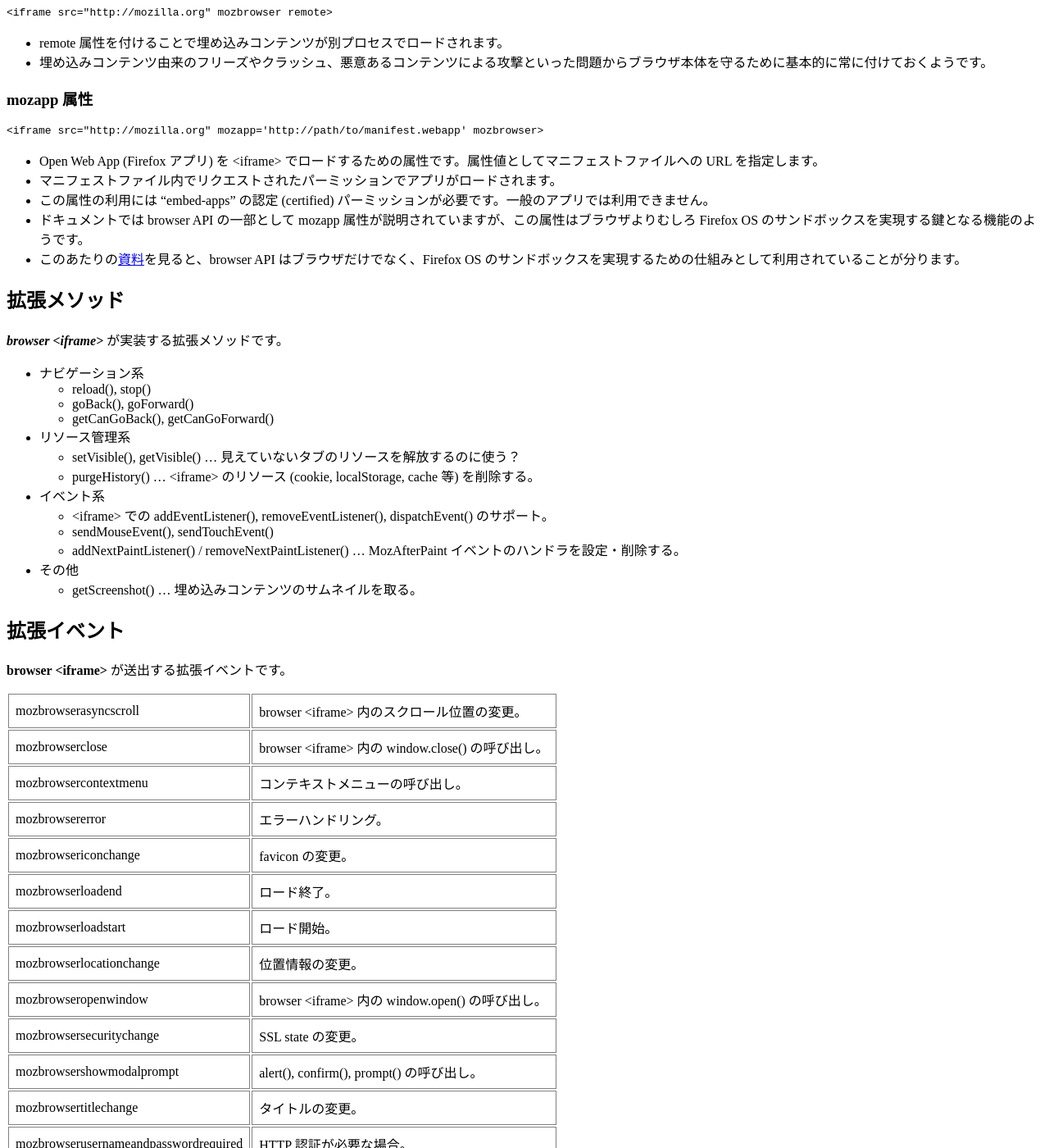
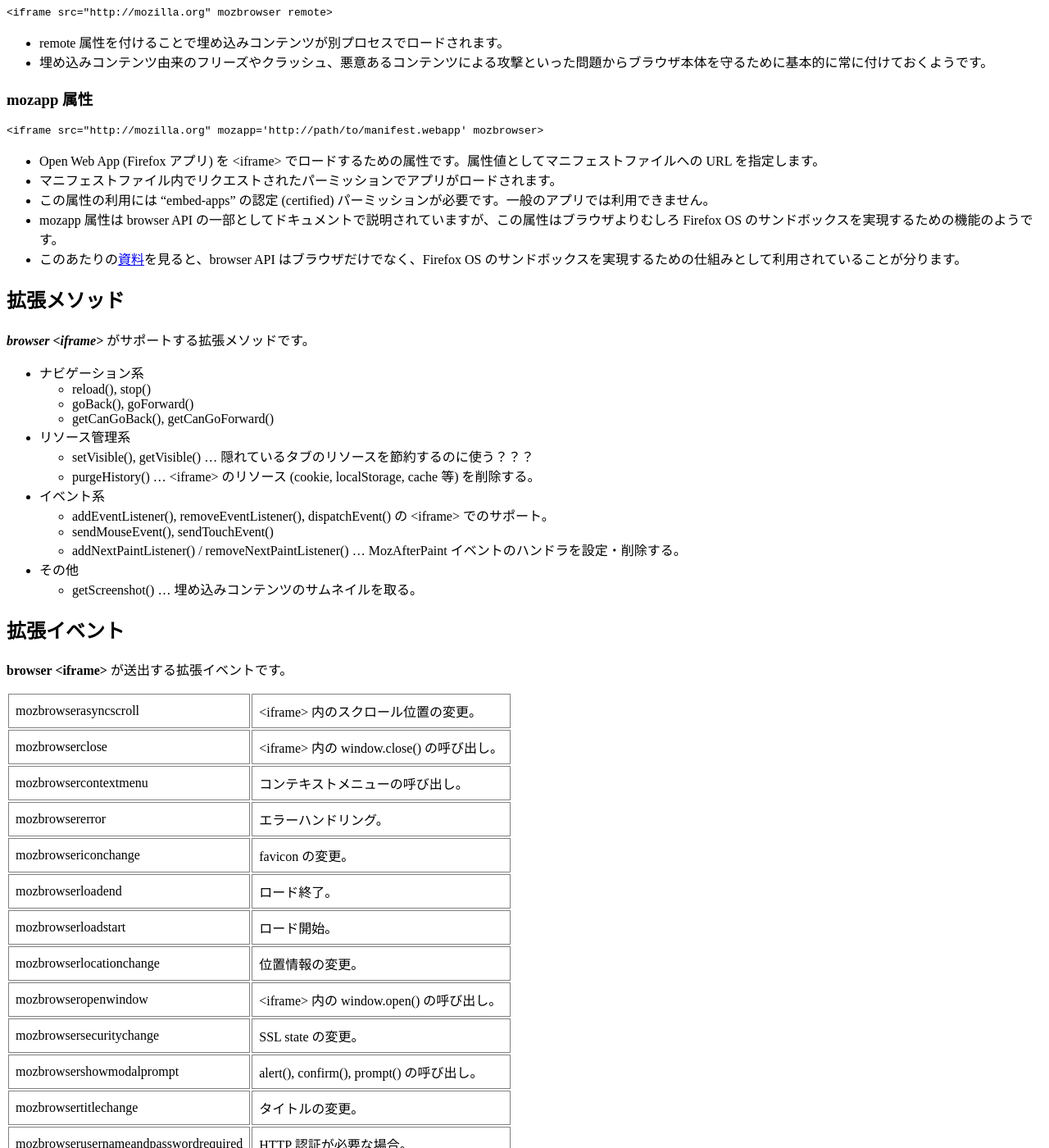
Before and after one commit to flatbird/flatbird.github.com, a Jekyll site: the page built from _posts/2014-01-22-fxos-browser-api.md, in a window 1280 px wide and 1400 px high, scrolled down 1181 px. Shown: the whole window at 82% size. Built offline with Jekyll 4.4.1, drawn with Linux system fonts in a browser that asks for light colours; comment, search, counter and statistics services are not loaded; some of the changed text lies outside the part shown.

Commit message:
Fixed some wordings.

```diff
--- a/_posts/2014-01-22-fxos-browser-api.md
+++ b/_posts/2014-01-22-fxos-browser-api.md
@@ -34,7 +34,7 @@ browser API では &lt;iframe&gt; に以下のような拡張が加えられて
 	- ***browser &lt;iframe&gt;*** から発生する一連のイベント。
 
 Firefox OS のブラウザは mozbrowser 属性を指定した ***browser &lt;iframe&gt;*** に URL を設定して Web サイトなどの埋め込みコンテンツを表示します。
-そして、***browser &lt;iframe&gt;*** の goBack() /  goForward() などの拡張メソッドを使って「戻る」/「進む」といった操作を行います。
+そして、***browser &lt;iframe&gt;*** の goBack() /  goForward() などの拡張メソッドを使って「戻る」 / 「進む」といった操作を行います。
 
 ## パーミッション
 browser API の利用には特権 (privileged) レベルのパーミッション "browser" が必要です。以下のようにマニフェストに指定します。
@@ -75,12 +75,12 @@ browser API の利用には特権 (privileged) レベルのパーミッション
  - Open Web App (Firefox アプリ) を &lt;iframe&gt; でロードするための属性です。属性値としてマニフェストファイルへの URL を指定します。
  - マニフェストファイル内でリクエストされたパーミッションでアプリがロードされます。
  - この属性の利用には "embed-apps" の認定 (certified) パーミッションが必要です。一般のアプリでは利用できません。
- - ドキュメントでは browser API の一部として mozapp 属性が説明されていますが、この属性はブラウザよりむしろ Firefox OS のサンドボックスを実現する鍵となる機能のようです。
+ - mozapp 属性は browser API の一部としてドキュメントで説明されていますが、この属性はブラウザよりむしろ Firefox OS のサンドボックスを実現するための機能のようです。
  - このあたりの[資料](http://sssslide.com/www.slideshare.net/timdream/insight-gaia-os-shell-in-a-lthtml)を見ると、browser API はブラウザだけでなく、Firefox OS のサンドボックスを実現するための仕組みとして利用されていることが分ります。
 
 ## 拡張メソッド
 
-***browser &lt;iframe&gt;*** が実装する拡張メソッドです。
+***browser &lt;iframe&gt;*** がサポートする拡張メソッドです。
 
 - ナビゲーション系
      - reload(), stop()
@@ -88,11 +88,11 @@ browser API の利用には特権 (privileged) レベルのパーミッション
      - getCanGoBack(), getCanGoForward()
 
 - リソース管理系
-     - setVisible(), getVisible() … 見えていないタブのリソースを解放するのに使う？
+     - setVisible(), getVisible() … 隠れているタブのリソースを節約するのに使う？？？
      - purgeHistory() … &lt;iframe&gt; のリソース (cookie, localStorage, cache 等) を削除する。
 
 - イベント系
-     - &lt;iframe&gt; での addEventListener(), removeEventListener(), dispatchEvent() のサポート。
+     - addEventListener(), removeEventListener(), dispatchEvent() の &lt;iframe&gt; でのサポート。
      - sendMouseEvent(), sendTouchEvent()
      - addNextPaintListener() / removeNextPaintListener() … MozAfterPaint イベントのハンドラを設定・削除する。
 
@@ -104,15 +104,15 @@ browser API の利用には特権 (privileged) レベルのパーミッション
 
 <table>
 <tbody>
-  <tr><td>mozbrowserasyncscroll</td><td>browser &lt;iframe&gt; 内のスクロール位置の変更。</td></tr>
-  <tr><td>mozbrowserclose</td><td>browser &lt;iframe&gt; 内の window.close() の呼び出し。</td></tr>
+  <tr><td>mozbrowserasyncscroll</td><td>&lt;iframe&gt; 内のスクロール位置の変更。</td></tr>
+  <tr><td>mozbrowserclose</td><td>&lt;iframe&gt; 内の window.close() の呼び出し。</td></tr>
   <tr><td>mozbrowsercontextmenu</td><td>コンテキストメニューの呼び出し。</td></tr>
   <tr><td>mozbrowsererror</td><td>エラーハンドリング。</td></tr>
   <tr><td>mozbrowsericonchange</td><td>favicon の変更。</td></tr>
   <tr><td>mozbrowserloadend</td><td>ロード終了。</td></tr>
   <tr><td>mozbrowserloadstart</td><td>ロード開始。</td></tr>
   <tr><td>mozbrowserlocationchange</td><td>位置情報の変更。</td></tr>
-  <tr><td>mozbrowseropenwindow</td><td>browser &lt;iframe&gt; 内の window.open() の呼び出し。</td></tr>
+  <tr><td>mozbrowseropenwindow</td><td>&lt;iframe&gt; 内の window.open() の呼び出し。</td></tr>
   <tr><td>mozbrowsersecuritychange</td><td>SSL state の変更。</td></tr>
   <tr><td>mozbrowsershowmodalprompt</td><td>alert(), confirm(), prompt() の呼び出し。</td></tr>
   <tr><td>mozbrowsertitlechange</td><td>タイトルの変更。</td></tr>
```
Also changed, not shown: other parts of _posts/2014-01-22-fxos-browser-api.md (+2 -2 lines).
